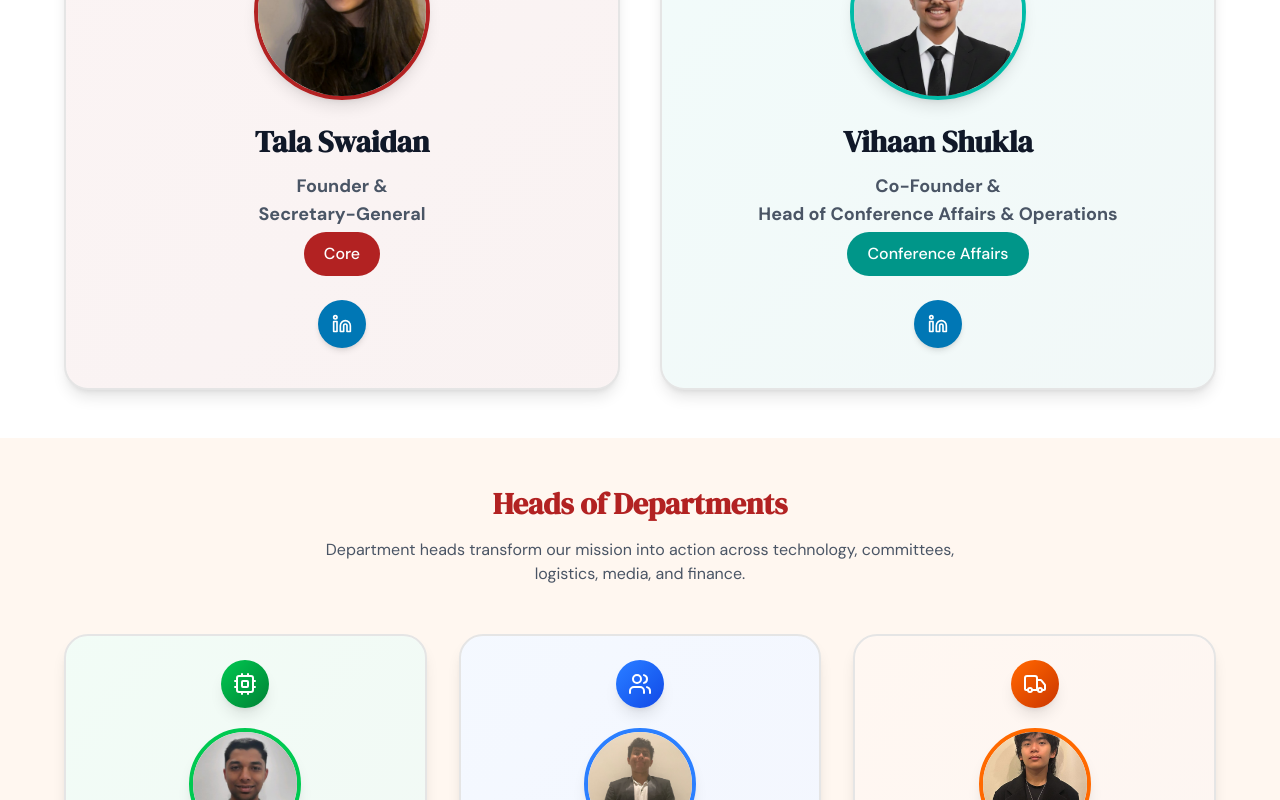
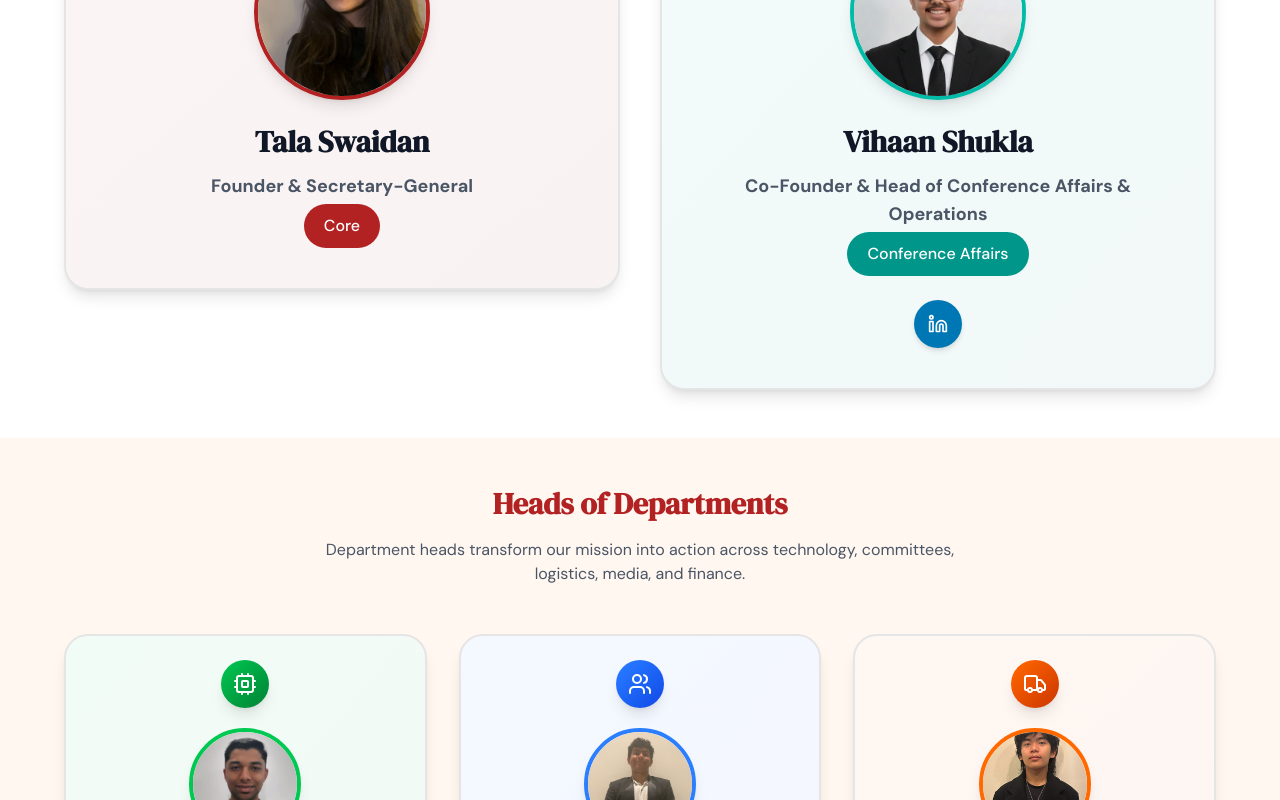
Before and after one commit to AGFH5300/vofmun-website, a Next.js app: page /secretariat in a window 1280 px wide. Shown: the part 814-1614 px from the top of the page. Built offline with nearby package versions, Linux system fonts and the light colour scheme.

Commit message:
Update page.tsx

```diff
--- a/app/secretariat/page.tsx
+++ b/app/secretariat/page.tsx
@@ -29,16 +29,13 @@
   websiteLink?: string;
 };
 
-const DEFAULT_LINKEDIN = "https://www.linkedin.com/company/vofmun";
-
 const foundingSecretariat: SecretariatMember[] = [
   {
     name: "Tala Swaidan",
-    role: "<strong>Founder &<br/>Secretary-General</strong>",
+    role: "<strong>Founder & Secretary-General</strong>",
     department: "Core",
     image: "/founders/TalaSwaidan_SG.jpg",
     bio: "Co-founder guiding VOFMUN's vision for inclusive and empowering youth diplomacy.",
-    linkedin: "https://www.linkedin.com/in/tala-swaidan-401547216",
     writeup: `My name is Tala Swaidan. I am a Year 10 student at GEMS Metropole School, and I have the great honor and privilege of serving as the Co-Founder and Secretary-General of Voices of the Future Model United Nations (VOFMUN) - alongside Vihaan, my Co-Founder and the Head of Conference Affairs & Operations.
 
 VOFMUN all began as an abstract idea shared among friends. But with time, dedication, and great effort, it grew into something far more meaningful: a platform for courageous MUN delegates to engage in diplomacy, express their perspectives, and take on global issues with confidence and purpose.
@@ -51,7 +48,7 @@
   },
   {
     name: "Vihaan Shukla",
-    role: "<strong>Co-Founder &<br/>Head of Conference Affairs & Operations</strong>",
+    role: "<strong>Co-Founder & Head of Conference Affairs & Operations</strong>",
     department: "Conference Affairs",
     image: "/founders/VihaanShukla_ConferenceAffairs.png",
     bio: "Co-founder overseeing conference operations, logistics, and delegate experience design.",
@@ -422,10 +419,6 @@
         : "inline-block px-4 py-2 rounded-full text-sm font-medium";
     const socialButtonSize = variant === "deputy" ? "w-9 h-9" : "w-12 h-12";
     const socialIconSize = variant === "deputy" ? "w-4 h-4" : "w-5 h-5";
-    const linkedinUrl = member.linkedin?.trim() || DEFAULT_LINKEDIN;
-    const linkedinLabel = member.linkedin?.trim()
-      ? `${member.name} LinkedIn`
-      : "VOFMUN LinkedIn";
 
     return (
       <div
@@ -485,18 +478,20 @@
               </span>
             </div>
 
+            {member.linkedin && (
               <div className="flex justify-center">
                 <a
-                  href={linkedinUrl}
+                  href={member.linkedin}
                   target="_blank"
                   rel="noopener noreferrer"
                   className={`${socialButtonSize} bg-[#0077B5] rounded-full flex items-center justify-center hover:bg-[#005885] transition-all duration-300 hover:scale-110 shadow-md`}
-                  aria-label={linkedinLabel}
+                  aria-label={`${member.name} LinkedIn`}
                   onClick={(e) => e.stopPropagation()}
                 >
                   <Linkedin className={`${socialIconSize} text-white`} />
                 </a>
               </div>
+            )}
           </div>
         </div>
       </div>
@@ -587,37 +582,27 @@
             <div className="relative bg-white rounded-2xl shadow-2xl max-w-4xl w-full max-h-[90vh] overflow-hidden flex flex-col md:flex-row">
               {/* Left - Image & Department */}
               <div
-                className={`md:w-1/3 ${getDepartmentColor(modalFounder.department).bg} flex flex-col items-center justify-center gap-4 md:gap-5 p-6 md:p-8 text-center`}
+                className={`md:w-1/3 ${getDepartmentColor(modalFounder.department).bg} flex flex-col items-center justify-center p-6`}
               >
-                <div className="relative w-full max-w-[14rem] aspect-[3/4] rounded-2xl overflow-hidden shadow-xl border-4 border-white/10">
+                <div className="relative w-48 h-60 rounded-xl overflow-hidden shadow-2xl">
                   <Image
                     src={modalFounder.image}
                     alt={modalFounder.name}
-                    fill
-                    className="object-cover"
-                    sizes="(max-width: 768px) 60vw, 224px"
+                    width={180}
+                    height={220}
+                    className="object-cover rounded-xl"
                   />
                 </div>
-                <h2 className="text-white text-2xl font-bold">
+                <h2 className="text-white text-2xl font-bold mt-4">
                   {modalFounder.name}
                 </h2>
                 <p
-                  className="text-white/90"
+                  className="text-white opacity-90"
                   dangerouslySetInnerHTML={{ __html: modalFounder.role }}
                 />
-                <span className="bg-white/20 backdrop-blur-sm rounded-lg px-4 py-2 text-sm text-white">
+                <span className="bg-white/20 backdrop-blur-sm rounded-lg px-4 py-2 mt-2 text-sm text-white">
                   {modalFounder.department}
                 </span>
-                <a
-                  href={modalFounder.linkedin?.trim() || DEFAULT_LINKEDIN}
-                  target="_blank"
-                  rel="noopener noreferrer"
-                  aria-label={modalFounder.linkedin?.trim() ? `${modalFounder.name} LinkedIn` : "VOFMUN LinkedIn"}
-                  className="inline-flex items-center gap-2 rounded-full bg-white/90 px-4 py-2 text-sm font-semibold text-[#0077B5] shadow-md transition-all hover:bg-white hover:scale-105"
-                >
-                  <Linkedin className="h-4 w-4" />
-                  <span>LinkedIn</span>
-                </a>
               </div>
 
               {/* Right - Content */}
@@ -635,6 +620,18 @@
                     </a>
                   )}
                 </p>
+                {modalFounder.linkedin && modalFounder.linkedin.trim() && (
+                  <div className="flex pt-6 border-t mt-6">
+                    <a
+                      href={modalFounder.linkedin}
+                      target="_blank"
+                      rel="noopener noreferrer"
+                      className="flex items-center space-x-2 bg-blue-600 hover:bg-blue-700 text-white px-6 py-3 rounded-lg shadow-lg transition hover:scale-105"
+                    >
+                      <Linkedin className="w-5 h-5" /> <span>LinkedIn</span>
+                    </a>
+                  </div>
+                )}
               </div>
 
               {/* Close Button */}
```
